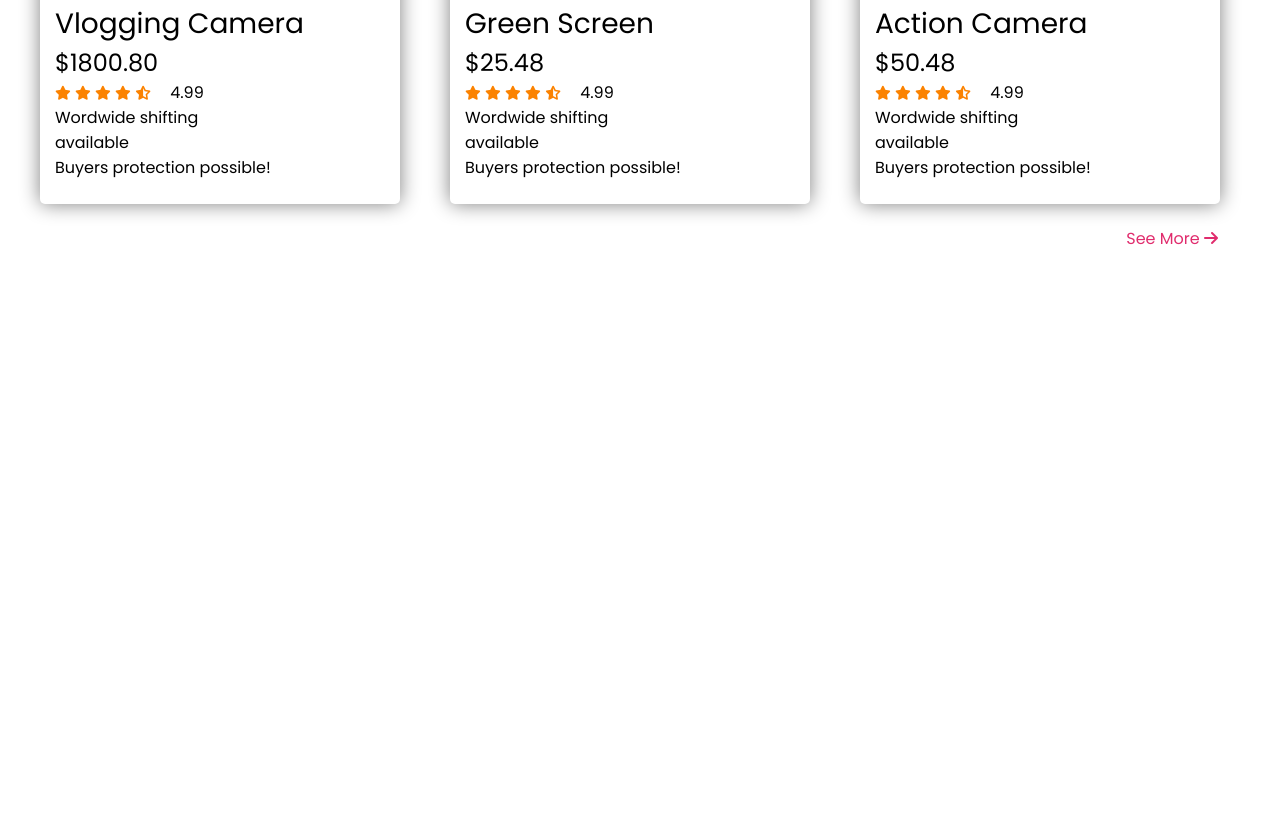
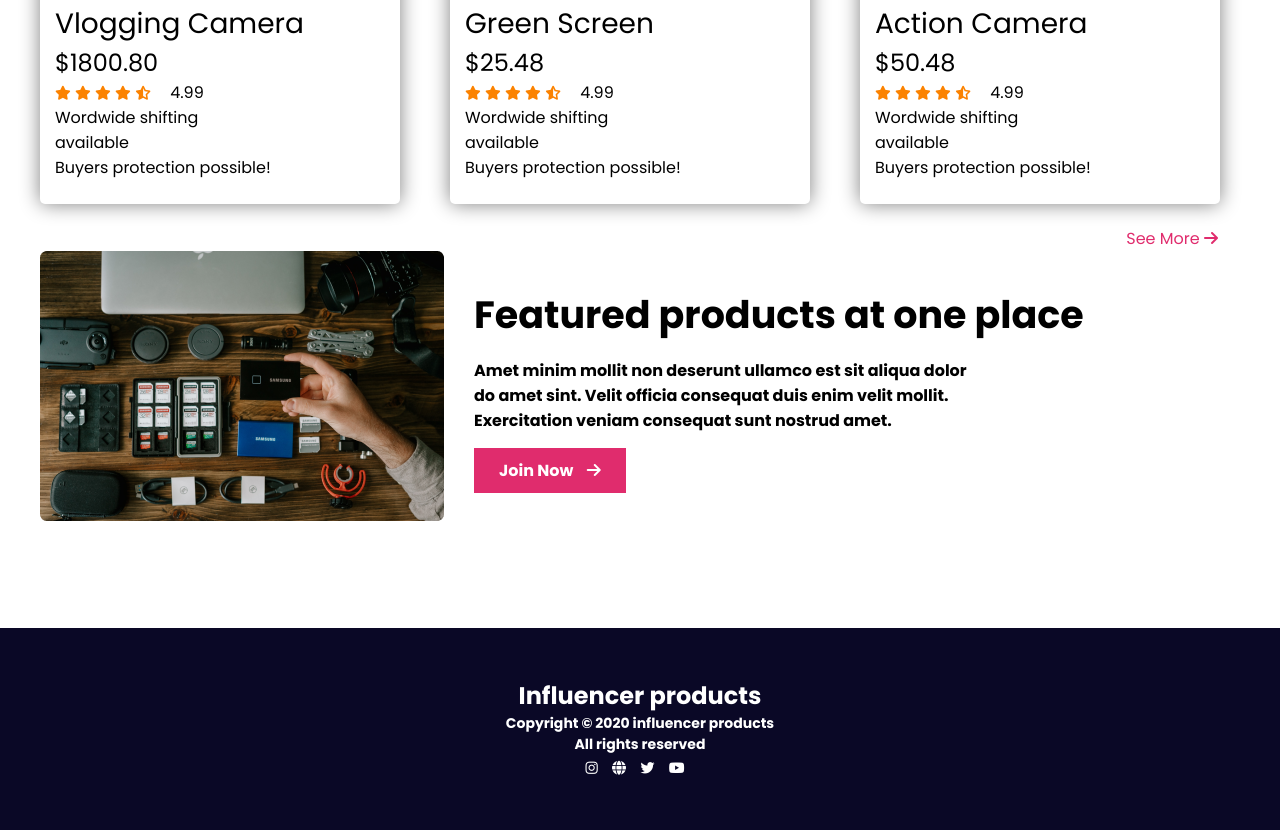
Before and after one commit to devshakibuddin/influencer-html5-css3, a plain HTML site: page index.html in a window 1280 px wide. Shown: the part 2216-3046 px from the top of the page. Before the commit the page ends 2742 px from the top, so only its background shows below. Drawn offline with Linux system fonts and the light colour scheme.

Commit message:
footer section end

```diff
--- a/index.html
+++ b/index.html
@@ -231,17 +231,34 @@
                 <p class="see-more">See More  <i class="fa-solid fa-arrow-right"></i></p>
             </div>
          </section>
+         <div class="featured-products-section">
+            <div class="container">
+                <div class="featured-products">
+                    <div class="featured-img">
+                        <img src="images/gear.png" alt="">
+                    </div>
+                    <div class="featured-des">
+                        <h1 class="featured-title">Featured products at one place</h1>
+                        <p class="featured-description">Amet minim mollit non deserunt ullamco est sit aliqua dolor <br> do amet sint. Velit officia consequat duis enim velit mollit. <br> Exercitation veniam consequat sunt nostrud amet.</p>
+                        <button class="featured-btn">Join Now <i class="fa-solid fa-arrow-right btn-arrow"></i>
+                            </button>
+                    </div>
+                </div>
+            </div>
+         </div>
      </main>
-     <br>
-     <br>
-     <br>
-     <br>
-     <br>
-     <br>
-     <br>
-     <br>
-     <br>
-     <br>
-     <br>
+     <footer>
+        <div class="influencer">
+            <h2 class="influencer-title">Influencer products</h2>
+            <p>Copyright © 2020  influencer products</p>
+            <p>All rights reserved</p>
+            <div class="social-icon">
+                <i class="fa-brands fa-instagram"></i>
+                <i class="fa-solid fa-globe"></i>
+                <i class="fa-brands fa-twitter"></i>
+                <i class="fa-brands fa-youtube"></i>
+            </div>
+        </div>
+     </footer>
     </body>
     </html>
--- a/styles/style.css
+++ b/styles/style.css
@@ -126,4 +126,66 @@ nav a{
     color:#E02C6D;
     margin-top: 22px;
     margin-right: 22px;
+    cursor: pointer;
 }
+
+/* featured-products */
+.featured-products{
+    display: flex;
+    align-items: center;
+    gap: 30px;
+}
+
+.featured-title{
+    font-size: 38px;
+    font-weight: 700;
+
+}
+
+.featured-description{
+    font-size: 16px;
+    font-weight: 700;
+    padding: 15px 0;
+}
+
+.featured-btn{
+    padding: 10px 25px;
+    color: #fff;
+    font-size: 16px;
+    font-weight: 700;
+    background-color: #E02C6D;
+    border: none;
+
+}
+
+.btn-arrow{
+    padding-left: 10px;
+}
+
+/* Footer start  */
+footer{
+    background-color: #0a0826;
+    color: #fff;
+    display: flex;
+    align-items: center;
+    justify-content: center;
+    padding: 50px 0;
+    text-align: center;
+    margin-top: 100px;
+}
+
+.influencer-title{
+    font-size: 24px;
+    font-weight: 700;
+}
+
+.influencer p{
+    font-weight: 700;
+    font-size: 14px;
+}
+
+.social-icon i{
+    font-size: 14px;
+    border-radius: 25px;
+    padding-right: 10px;
+}
```
